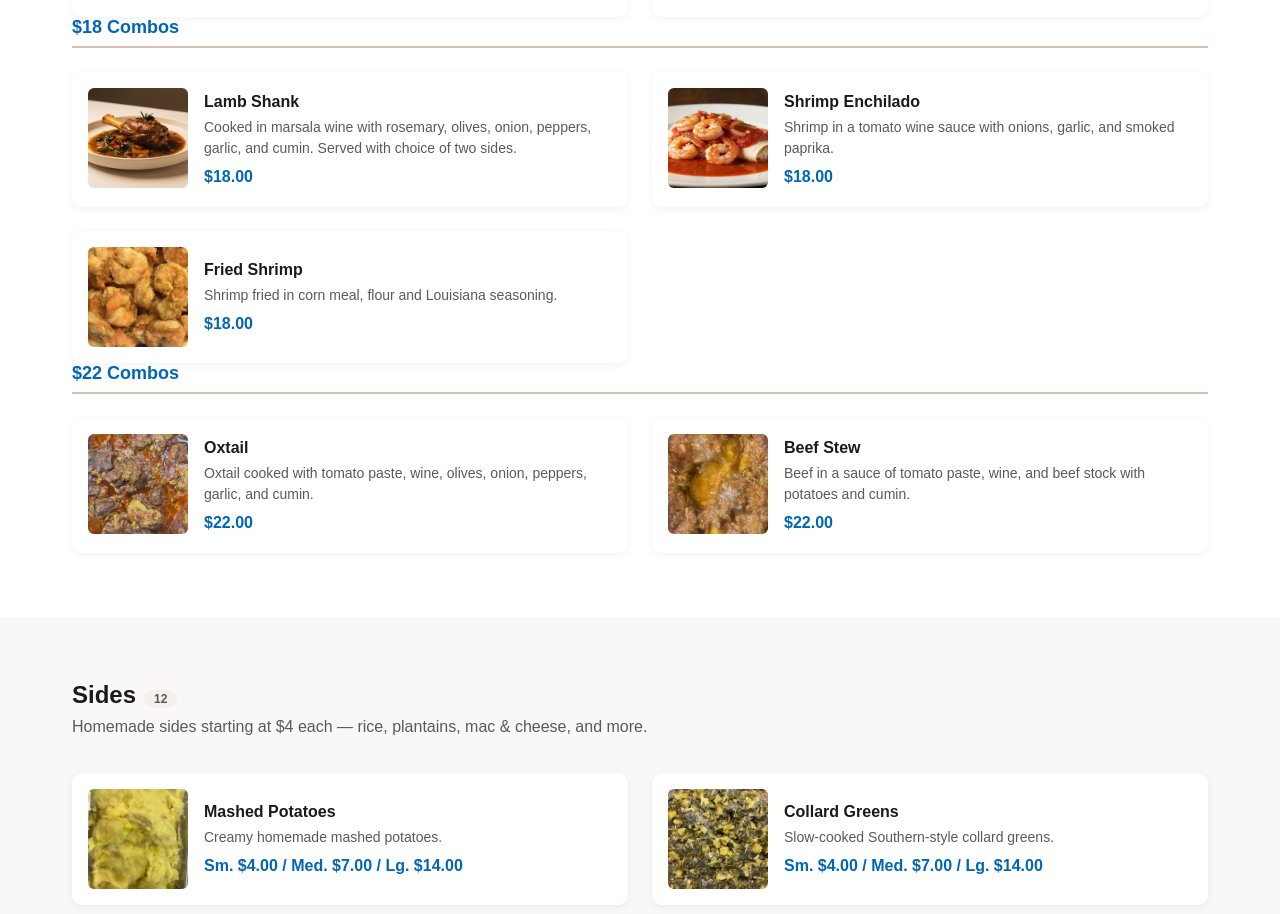
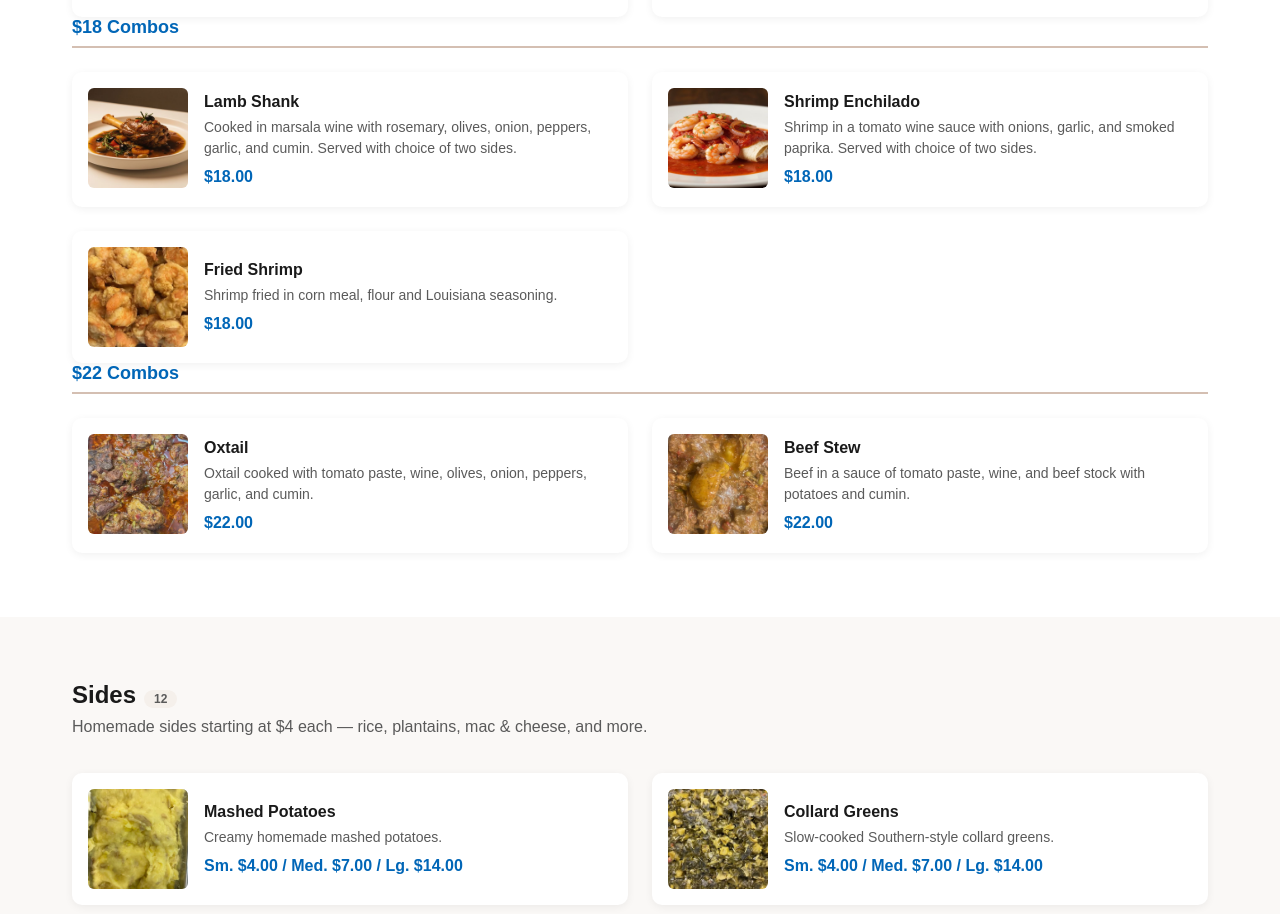
Before and after one commit to webeducationservices-oss/moreno-bakery, a Next.js app: page /menu/food in a window 1280 px wide. Shown: the part 3392-4306 px from the top of the page. Built offline with nearby package versions, Linux system fonts and the light colour scheme; a web font is replaced by a local one.

Commit message:
Edit app/data/menu.js — in the hot food combos section under the food menu add "with your choice of two

```diff
--- a/app/data/menu.js
+++ b/app/data/menu.js
@@ -381,7 +381,7 @@ export const FOOD_CATEGORIES = [
         name: "$18 Combos",
         items: [
           { name: "Lamb Shank", price: "$18.00", description: "Cooked in marsala wine with rosemary, olives, onion, peppers, garlic, and cumin. Served with choice of two sides.", image: "/images/food/moreno-bakery-lamb-shank.jpg" },
-          { name: "Shrimp Enchilado", price: "$18.00", description: "Shrimp in a tomato wine sauce with onions, garlic, and smoked paprika.", image: "/images/food/moreno-bakery-shrimp-enchilado.jpg" },
+          { name: "Shrimp Enchilado", price: "$18.00", description: "Shrimp in a tomato wine sauce with onions, garlic, and smoked paprika. Served with choice of two sides.", image: "/images/food/moreno-bakery-shrimp-enchilado.jpg" },
           { name: "Fried Shrimp", price: "$18.00", description: "Shrimp fried in corn meal, flour and Louisiana seasoning.", image: "/images/food/moreno-bakery-fried-shrimp.jpg" },
         ],
       },
```
